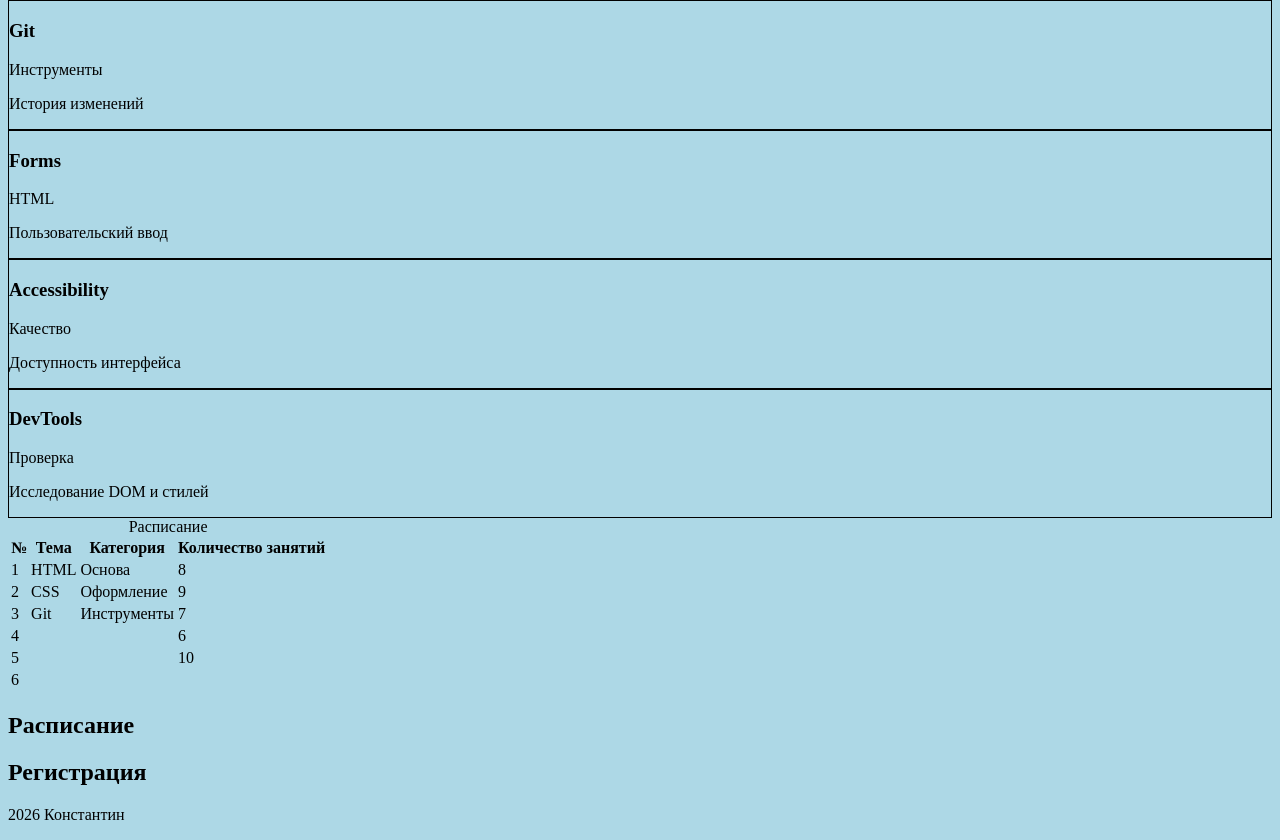
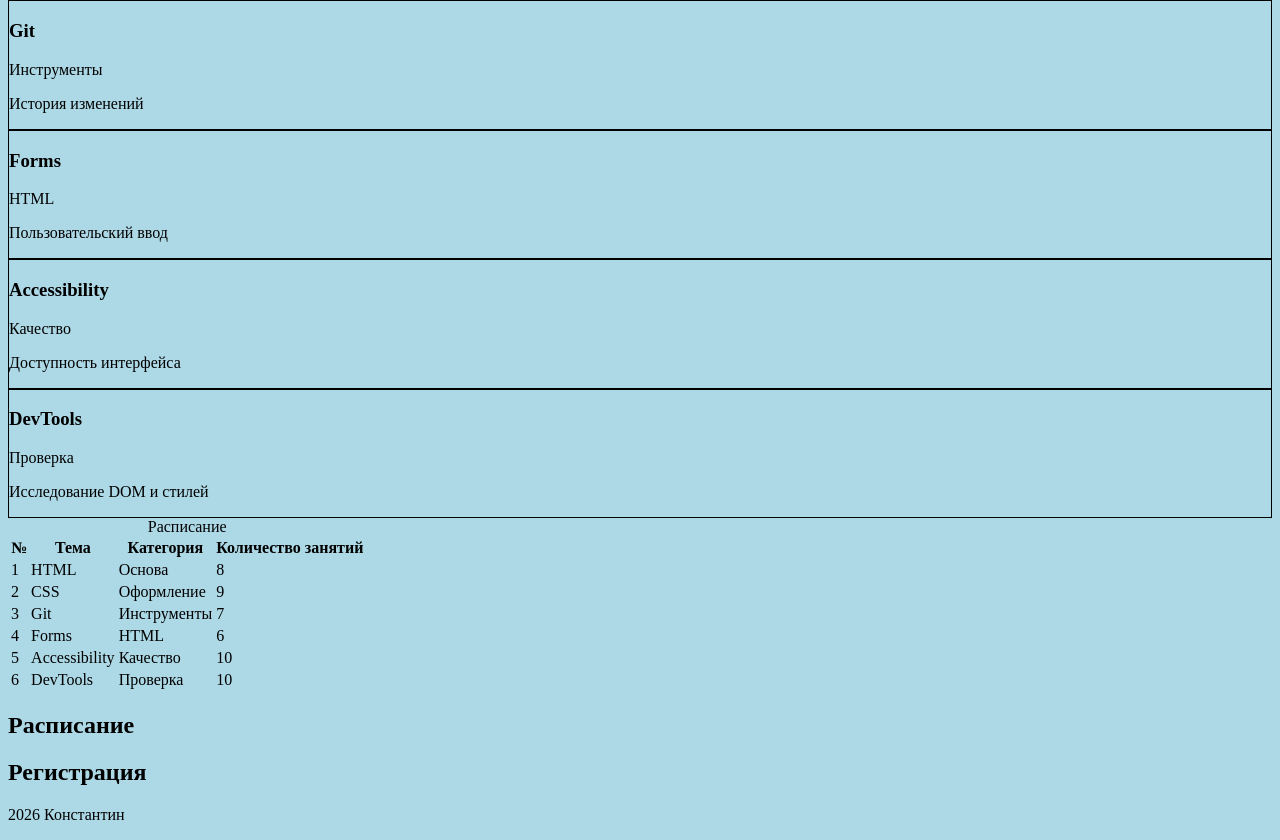
Before and after one commit to BKS-19/Technology-software-developers, a plain HTML site: page pr1/index.html in a window 1280 px wide. Shown: the part 1634-2474 px from the top of the page. Drawn offline with Linux system fonts and the light colour scheme.

Commit message:
Добавлены строки в табилцy

```diff
--- a/pr1/index.html
+++ b/pr1/index.html
@@ -92,21 +92,21 @@
                     </tr>
                     <tr>
                         <td>4</td>
-                        <td></td>
-                        <td></td>
+                        <td>Forms</td>
+                        <td>HTML</td>
                         <td>6</td>
                     </tr>
                     <tr>
                         <td>5</td>
-                        <td></td>
-                        <td></td>
+                        <td>Accessibility</td>
+                        <td>Качество</td>
                         <td>10</td>
                     </tr>
                     <tr>
                         <td>6</td>
-                        <td></td>
-                        <td></td>
-                        <td></td>
+                        <td>DevTools</td>
+                        <td>Проверка</td>
+                        <td>10</td>
                     </tr>
                 </tbody>
             </table>
```
